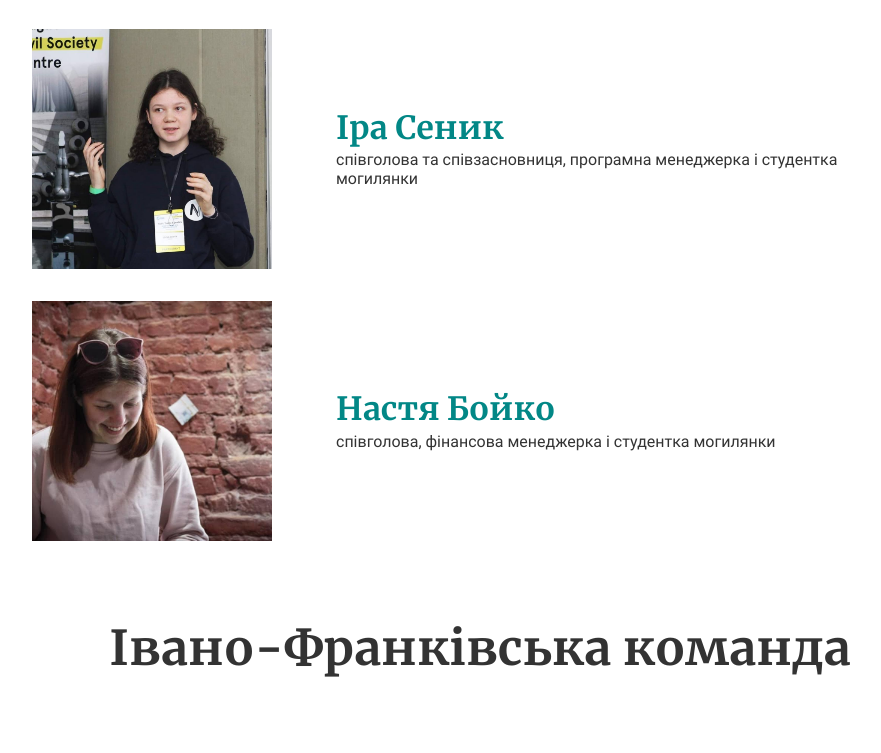
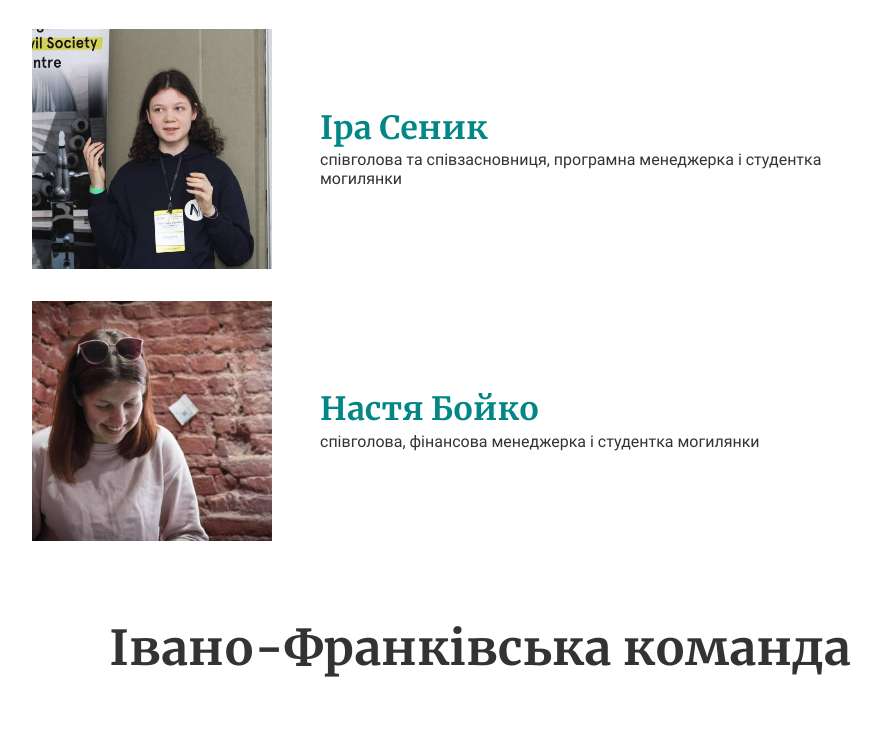
Before and after one commit to vechniymuzikant/vechniymuzikant.github.io, a plain HTML site: page index.html in a window 1280 px wide. Shown: the part 1250-2003 px from the top of the page, without its empty margins (160-1041 px from the left). Drawn offline with nearby package versions, Linux system fonts and the light colour scheme.

Commit message:
Update main.css

```diff
--- a/css/main.css
+++ b/css/main.css
@@ -278,7 +278,7 @@ main {
              object-fit: cover; }
         main .about-us .text ul.members li .card {
           width: 60%;
-          margin-left: 4em; }
+          margin-left: 3em; }
           main .about-us .text ul.members li .card h3 {
             font-size: 2em;
             font-family: Merriweather;
```
